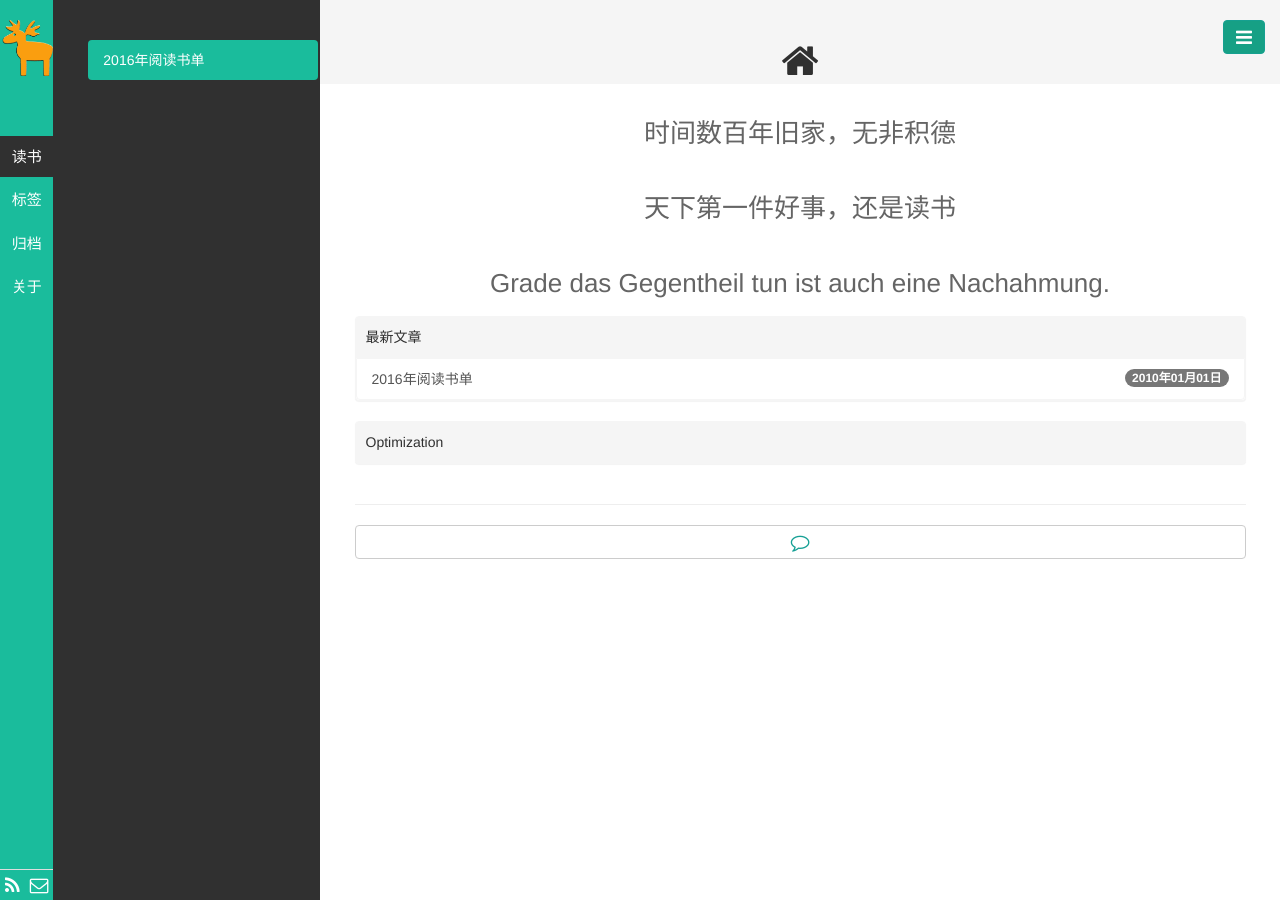
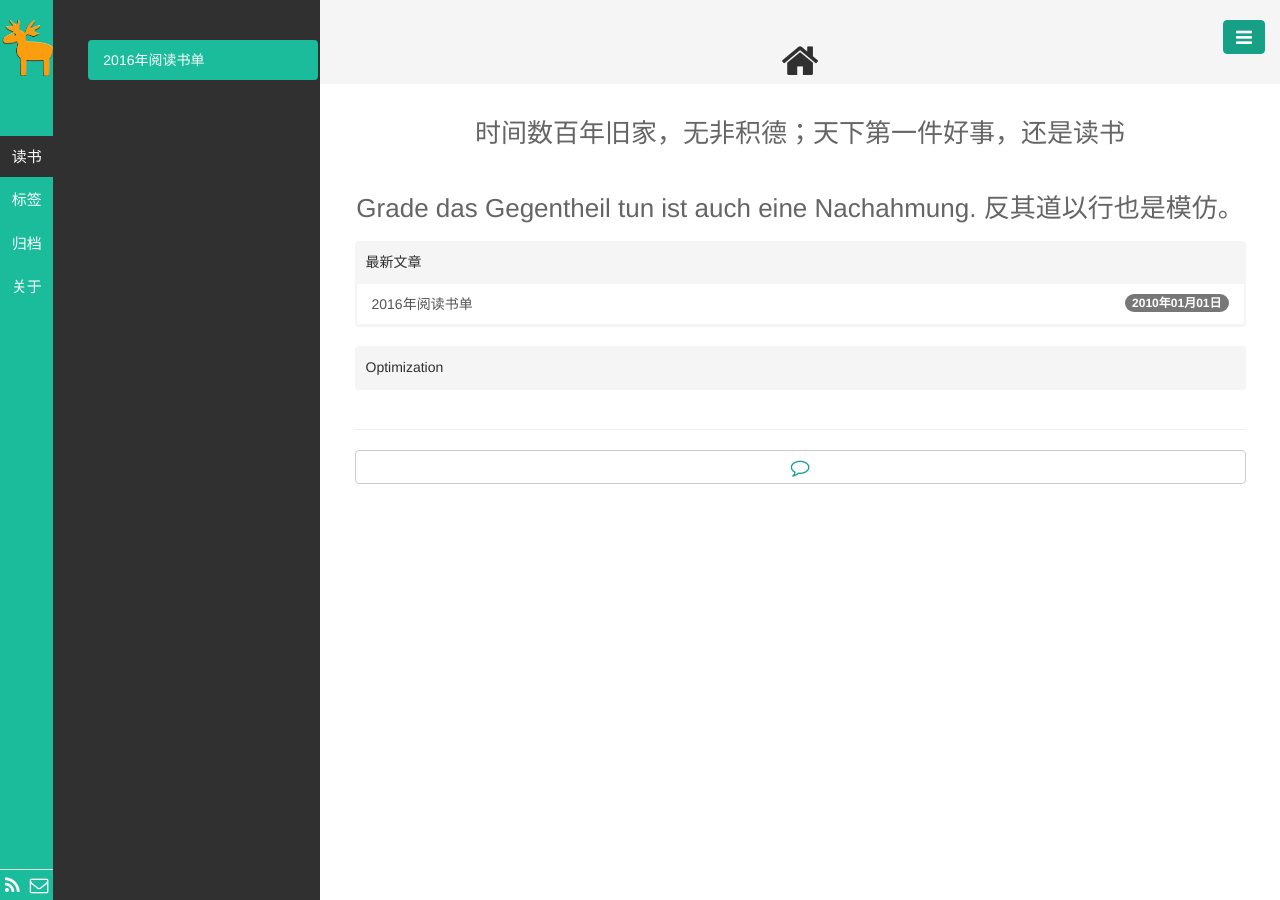
Before and after one commit to mathesse/mathesse.github.io, a Jekyll site: the page built from index.html, in a window 1280 px wide. Built offline with Jekyll 4.4.1, drawn with Linux system fonts in a browser that asks for light colours; the list of posts is cut into pages by our own code.

Commit message:
Update index.html

```diff
--- a/index.html
+++ b/index.html
@@ -4,9 +4,8 @@ title: <i class="fa fa-home fa-lg"></i>
 titlename: Frontpage|首页
 ---
 <!--<br>-->
-<center><h3>时间数百年旧家，无非积德</h3></center>
-<center><h3>天下第一件好事，还是读书</h3></center>
-<center><h3>Grade das Gegentheil tun ist auch eine Nachahmung.</h3></center>
+<center><h3>时间数百年旧家，无非积德；天下第一件好事，还是读书</h3></center>
+<center><h3>Grade das Gegentheil tun ist auch eine Nachahmung. 反其道以行也是模仿。</h3></center>
 <div class="row">
   <div class="col-md-12">
     <div class="panel panel-primary">
```
